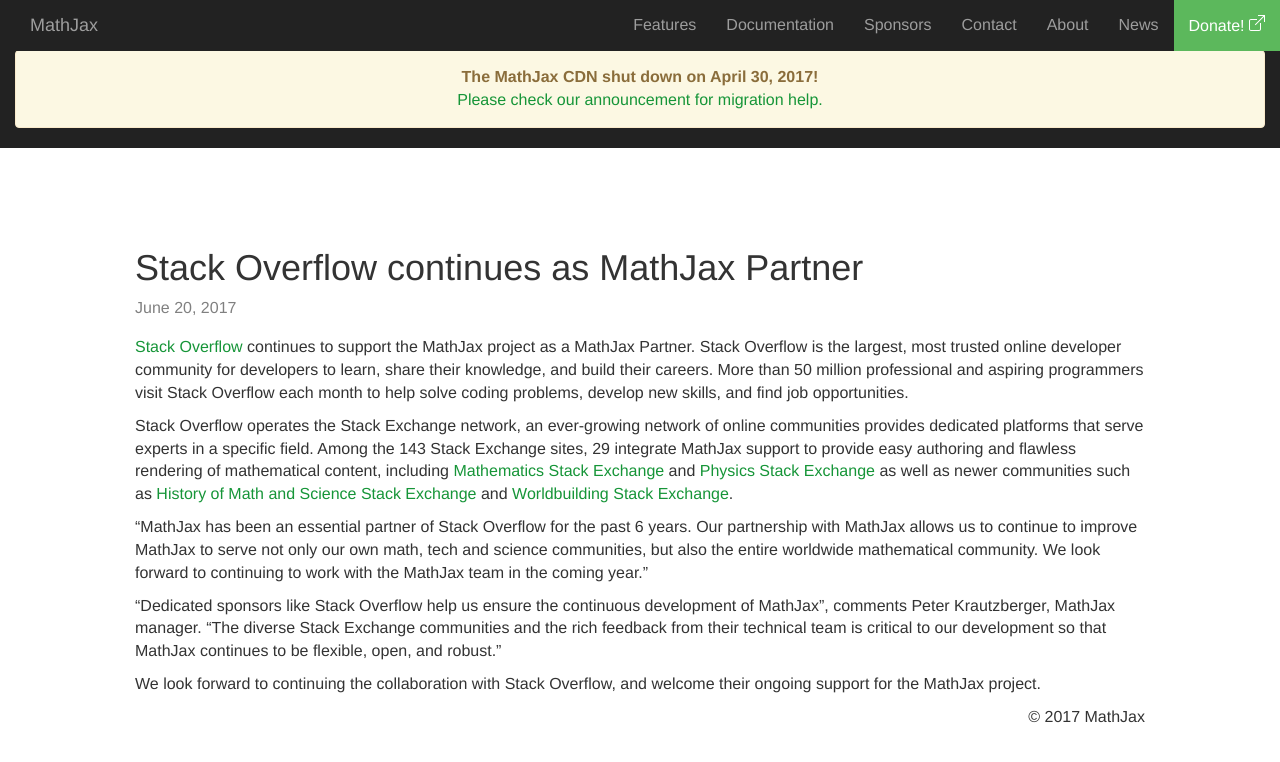
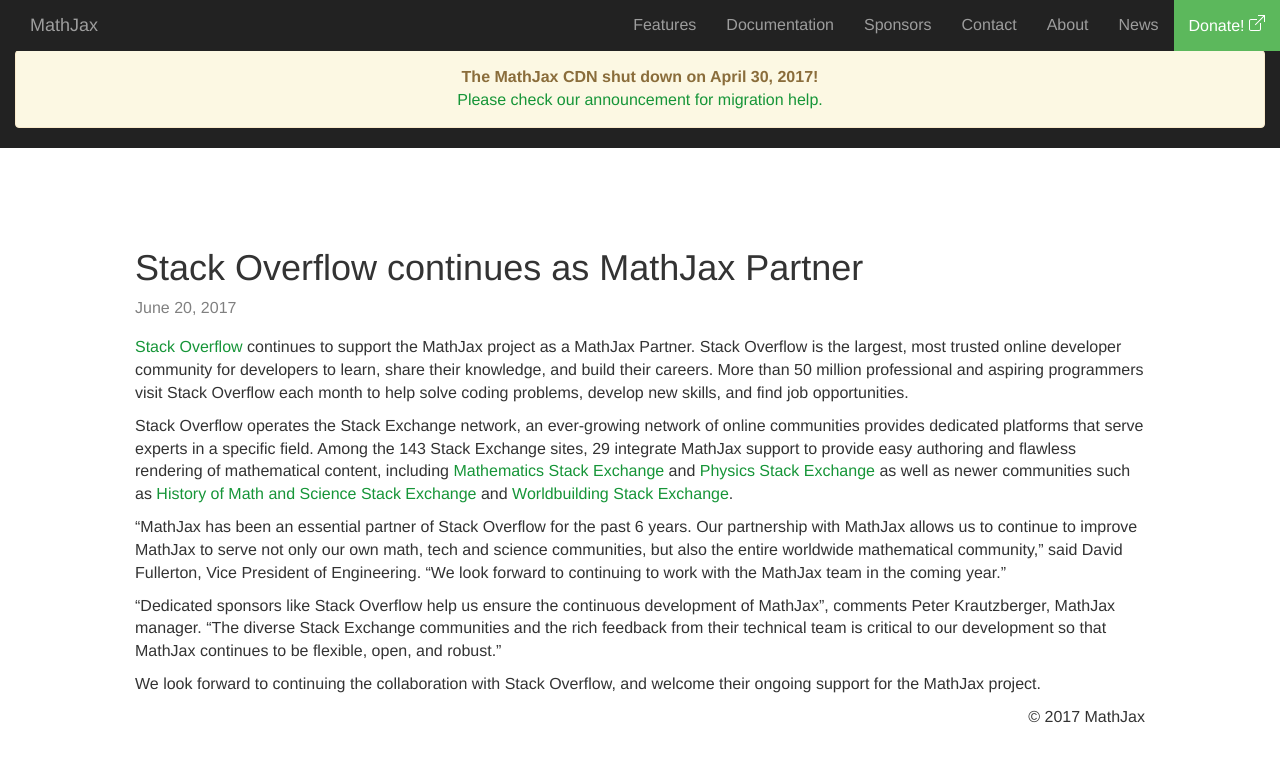
Before and after one commit to mathjax/MathJax-website, a Jekyll site: the page built from _posts/2017/2017-06-20-stack-overflow-continues-as-mathjax-partner-5.md, in a window 1280 px wide. Shown: the top 762 px of the page. Built offline with Jekyll 4.4.1, drawn with Linux system fonts in a browser that asks for light colours; nearby versions of some CDN libraries.

Commit message:
[fix] stackoverflow announcement

```diff
--- a/_posts/2017/2017-06-20-stack-overflow-continues-as-mathjax-partner-5.md
+++ b/_posts/2017/2017-06-20-stack-overflow-continues-as-mathjax-partner-5.md
@@ -13,7 +13,7 @@
 Stack Overflow operates the Stack Exchange network, an ever-growing network of online communities provides dedicated platforms that serve experts in a specific field. Among the 143 Stack Exchange sites, 29 integrate MathJax support to provide easy authoring and flawless rendering of mathematical content, including [Mathematics Stack Exchange](http://math.stackexchange.com) and [Physics Stack Exchange](http://physics.stackexchange.com) as well as newer communities such as [History of Math and Science Stack Exchange](http://hsm.stackexchange.com/) and [Worldbuilding Stack Exchange](http://worldbuilding.stackexchange.com/).
 
 
-"MathJax has been an essential partner of Stack Overflow for the past 6 years. Our partnership with MathJax allows us to continue to improve MathJax to serve not only our own math, tech and science communities, but also the entire worldwide mathematical community. We look forward to continuing to work with the MathJax team in the coming year."
+"MathJax has been an essential partner of Stack Overflow for the past 6 years. Our partnership with MathJax allows us to continue to improve MathJax to serve not only our own math, tech and science communities, but also the entire worldwide mathematical community," said David Fullerton, Vice President of Engineering. "We look forward to continuing to work with the MathJax team in the coming year."
 
 “Dedicated sponsors like Stack Overflow help us ensure the continuous development of MathJax”, comments Peter Krautzberger, MathJax manager. “The diverse Stack Exchange communities and the rich feedback from their technical team is critical to our development so that MathJax continues to be flexible, open, and robust.”
 
```
